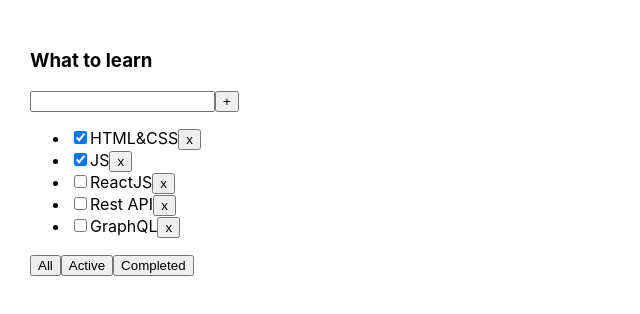
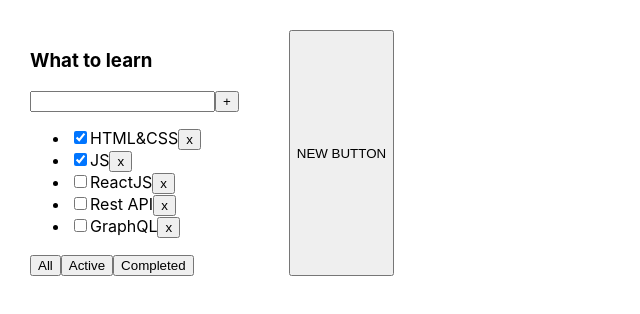
Before and after one commit to Dro5zd/it-incubator-todolist-ts-001, a React (Create React App) app: page / in a window 1280 px wide. Shown: the top 314 px of the page, without its empty margins (0-640 px from the left). Built offline with nearby package versions, Linux system fonts and the light colour scheme.

Commit message:
Lesson 3 start dopov 1 create comp Button

```diff
--- a/src/App.tsx
+++ b/src/App.tsx
@@ -2,6 +2,7 @@ import React, {useState} from 'react';
 import './App.css';
 import {Todolist} from './Todolist';
 import { v1 } from 'uuid';
+import {Button} from "./conponents/Button";
 
 export type FilterValuesType = "all" | "active" | "completed";
 
@@ -50,6 +51,7 @@ function App() {
                       removeTask={removeTask}
                       changeFilter={changeFilter}
                       addTask={addTask} />
+            <Button/>
         </div>
     );
 }
--- a/src/Todolist.tsx
+++ b/src/Todolist.tsx
@@ -47,7 +47,9 @@ export function Todolist(props: PropsType) {
     const changeFilterHandler = (value: FilterValuesType) => {
         props.changeFilter(value)
     }
-    const onClickHandler = () => props.removeTask(t.id)
+    const onClickHandler = (Tid: string) => {
+        return props.removeTask(Tid)
+    }
 
     return <div>
         <h3>{props.title}</h3>
@@ -67,7 +69,7 @@ export function Todolist(props: PropsType) {
                     return <li key={t.id}>
                         <input type="checkbox" checked={t.isDone}/>
                         <span>{t.title}</span>
-                        <button onClick={onClickHandler}>x</button>
+                        <button onClick={() => onClickHandler(t.id)}>x</button>
                     </li>
                 })
             }
--- /dev/null
+++ b/src/conponents/Button.tsx
@@ -0,0 +1,7 @@
+import React from 'react';
+
+export const Button = () => {
+    return (
+        <button>NEW BUTTON</button>
+    );
+};
```
